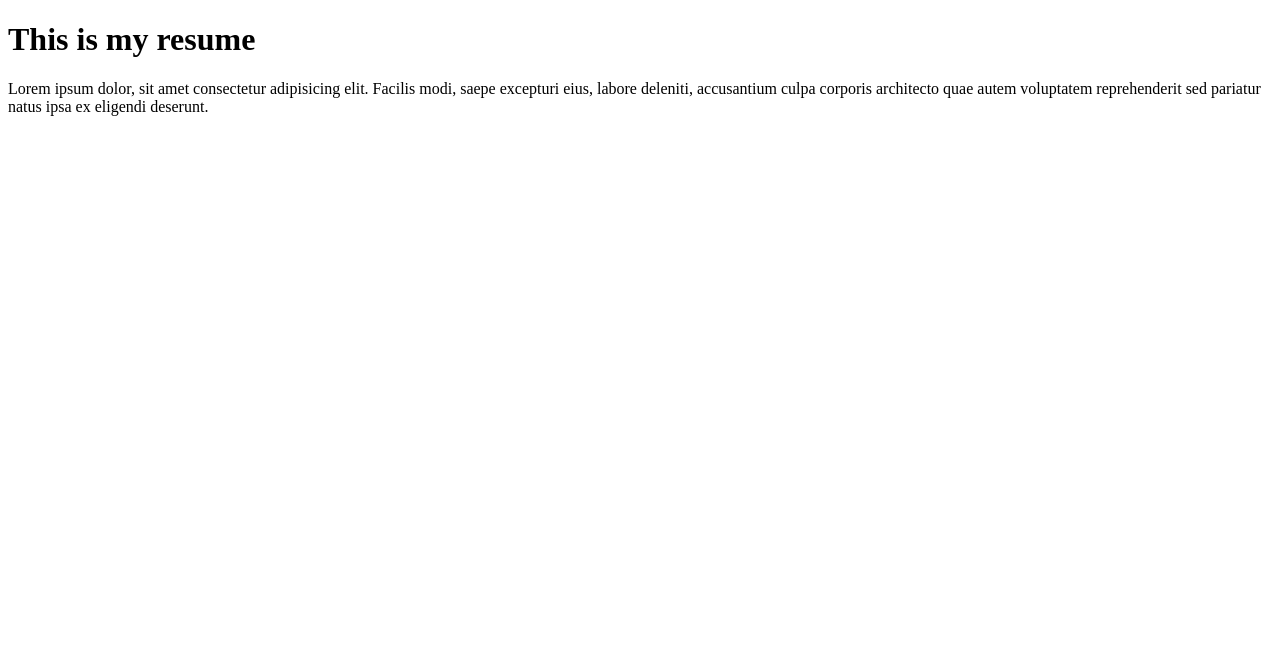
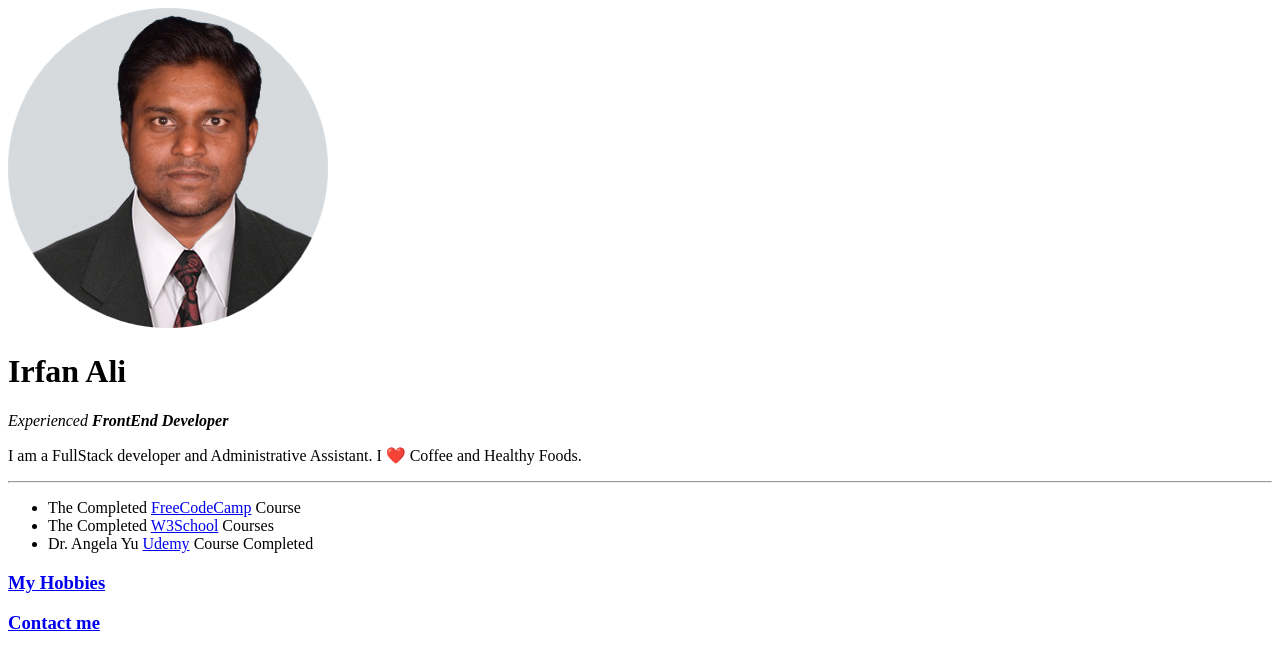
Before and after one commit to seoirfana/Web-Development, a plain HTML site: page index.html in a window 1280 px wide. Drawn offline with Linux system fonts and the light colour scheme.

Commit message:
resume steps

```diff
--- a/index.html
+++ b/index.html
@@ -3,12 +3,20 @@
 <head>
     <meta charset="UTF-8">
     <meta name="viewport" content="width=device-width, initial-scale=1.0">
-    <title>HTML my Resume</title>
+    <title>My Resume</title>
 </head>
 <body>
-    <div class="main">
-        <h1>This is my resume</h1>
-        <p>Lorem ipsum dolor, sit amet consectetur adipisicing elit. Facilis modi, saepe excepturi eius, labore deleniti, accusantium culpa corporis architecto quae autem voluptatem reprehenderit sed pariatur natus ipsa ex eligendi deserunt.</p>
-    </div>
+    <img src="irfan.png" alt="irfan profile picture">
+    <h1>Irfan Ali</h1>
+    <p> <i>Experienced <b> FrontEnd Developer</b></i></p>
+    <p>I am a FullStack developer and Administrative Assistant. I  ❤️ Coffee and Healthy Foods.</p>
+    <hr>
+    <ul>
+        <li>The Completed <a href="https://freecodecamp.org" target="_blank">FreeCodeCamp</a> Course</li>
+        <li>The Completed <a href="https://w3schools.com" target="_blank">W3School</a> Courses</li>
+        <li>Dr. Angela Yu <a href="https://udemy.com" target="_blank"> Udemy</a> Course Completed</li>
+    </ul>
+    <h3><a href="hobby.html">My Hobbies</a></h3>
+    <h3><a href="contact.html">Contact me</a> </h3>
 </body>
 </html>
```
Also changed, not shown: contact.html (added, +14 -0 lines), hobby.html (added, +17 -0 lines), irfan.png (added).
